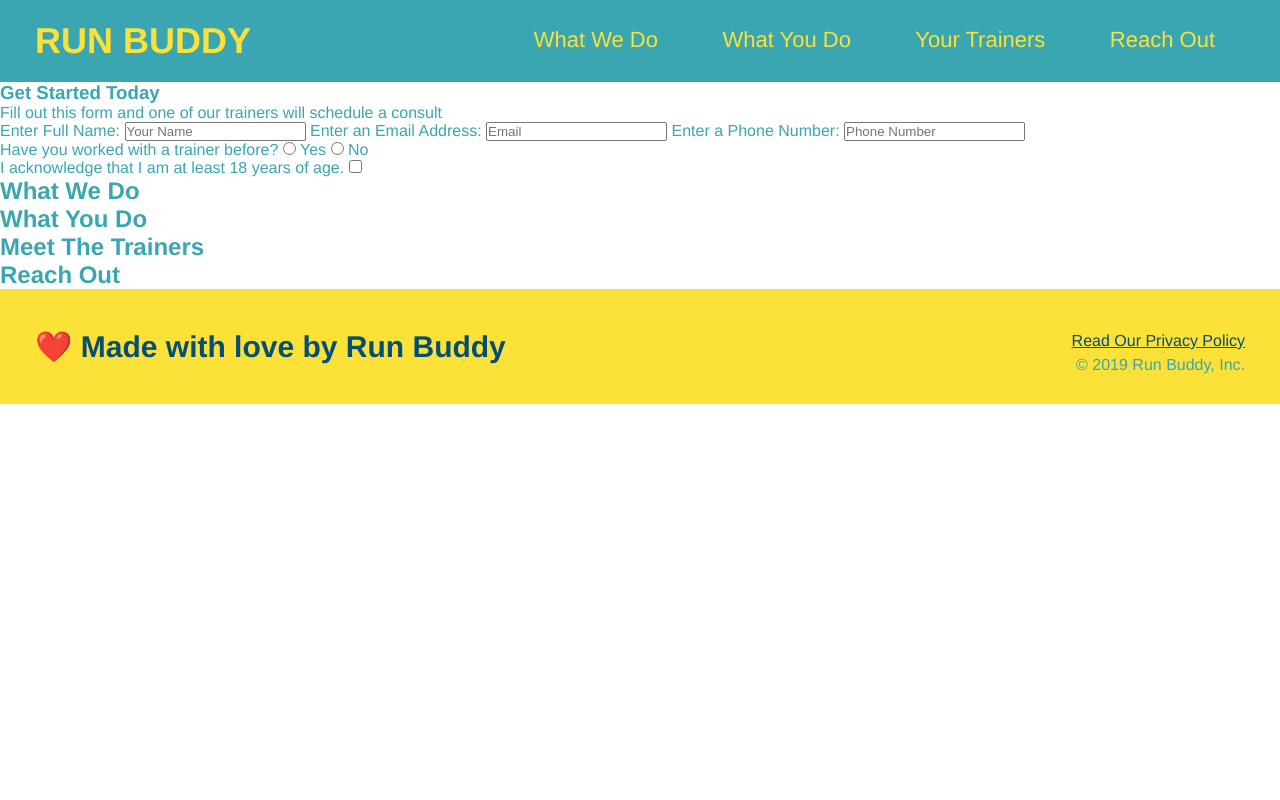
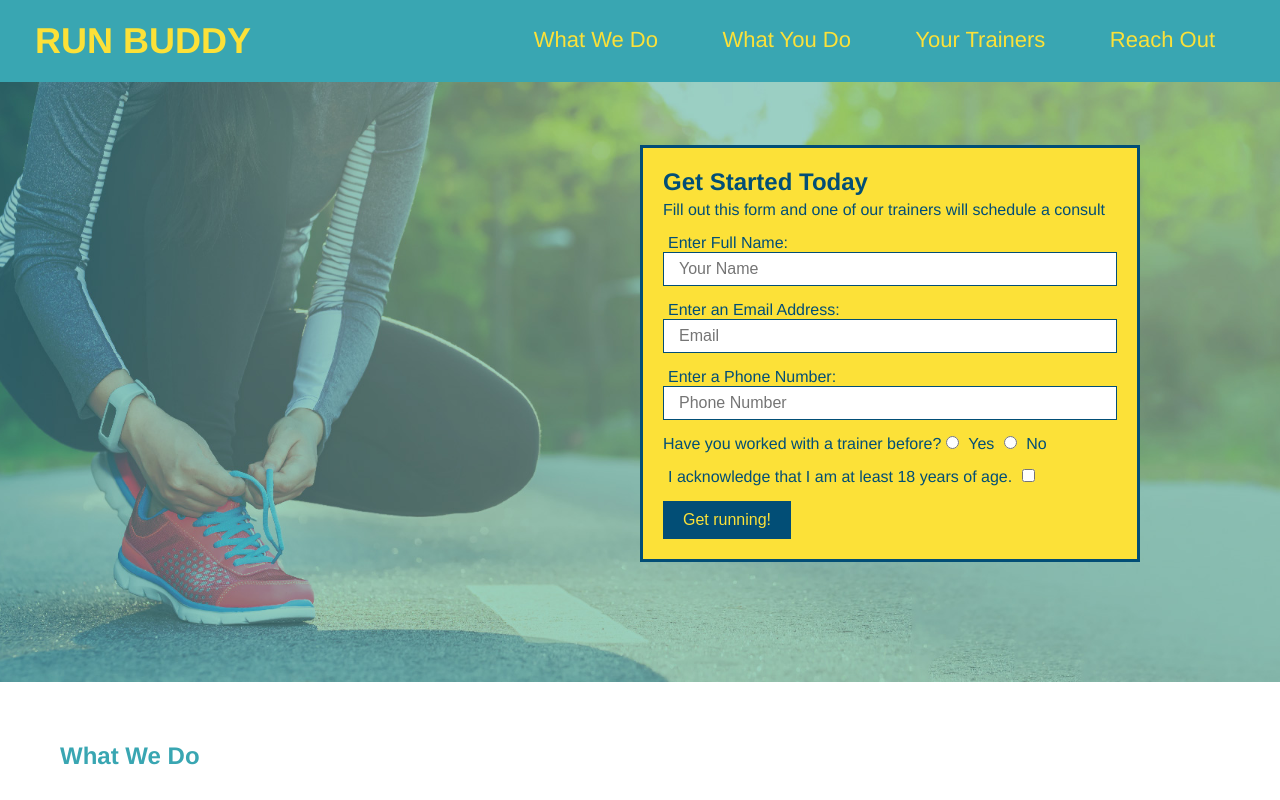
Before and after one commit to asbaxter/projects, a plain HTML site: page index.html in a window 1280 px wide. Shown: the top 800 px of the page. Drawn offline with Linux system fonts and the light colour scheme.

Commit message:
styles for hero section sign up sheet

```diff
--- a/assets/css/style.css
+++ b/assets/css/style.css
@@ -60,3 +60,51 @@ body {
   footer a {
       color: #024e76;
   }
+  section {
+      padding: 60px;
+  }
+  .hero {
+      height: 600px;
+      background-image: url(../images/hero-bg.jpg);
+      background-size: cover;
+      background-position: center;
+      position: relative;
+  }
+  .hero-form {
+      background-color: #fce138;
+      color: #024e76;
+      padding: 20px;
+      width: 500px;
+      border-style: solid;
+      border-width: 3px;
+      border-color: #024e76;
+      position: absolute;
+      bottom: 120px;
+      right: 140px;
+  }
+  .hero-form h3 {
+      font-size: 24px;
+      margin: 0;
+  }
+  .form-input {
+      border: 1px solid #024e76;
+      display: block;
+      padding: 7px 15px;
+      font-size: 16px;
+      color: #024e76;
+      width: 100%;
+      margin-bottom: 15px;
+  }
+  .hero-form p {
+    margin: 5px 0 15px 0;
+  }
+  .hero-form label {
+    margin: 0 5px;
+  }
+  .hero-form button {
+    color: #fce138;
+    background-color: #024e76;
+    border: none;
+    padding: 10px 20px;
+    font-size: 16px;
+  }
--- a/index.html
+++ b/index.html
@@ -31,17 +31,17 @@
         </nav>
     </header>
     <!--Hero Section-->
-    <section>
-        <div>
+    <section class="hero">
+        <div class="hero-form">
             <h3>Get Started Today</h3>
             <p>Fill out this form and one of our trainers will schedule a consult</p>
         <form>
             <label for="name">Enter Full Name:</label>
-            <input type="text" placeholder="Your Name" name="name"  id="name"/>
+            <input type="text" placeholder="Your Name" name="name"  id="name" class="form-input"/>
             <label for="email">Enter an Email Address:</label>
-            <input type="email" placeholder="Email" name="email" id="email"/>
+            <input type="email" placeholder="Email" name="email" id="email" class="form-input"/>
             <label for="phone">Enter a Phone Number:</label>
-            <input type="tel" placeholder="Phone Number" name="phone" id="phone"/>
+            <input type="tel" placeholder="Phone Number" name="phone" id="phone" class="form-input"/>
         </form>
         <p>
             Have you worked with a trainer before?
@@ -56,6 +56,9 @@
             </label>
             <input type="checkbox" name="age-confirm" id="checkbox" />
         </p>
+        <button type="submit">
+            Get running!
+          </button>
         </div>
     </section>
 
```
Also changed, not shown: assets/images/hero-bg.jpg (added).
